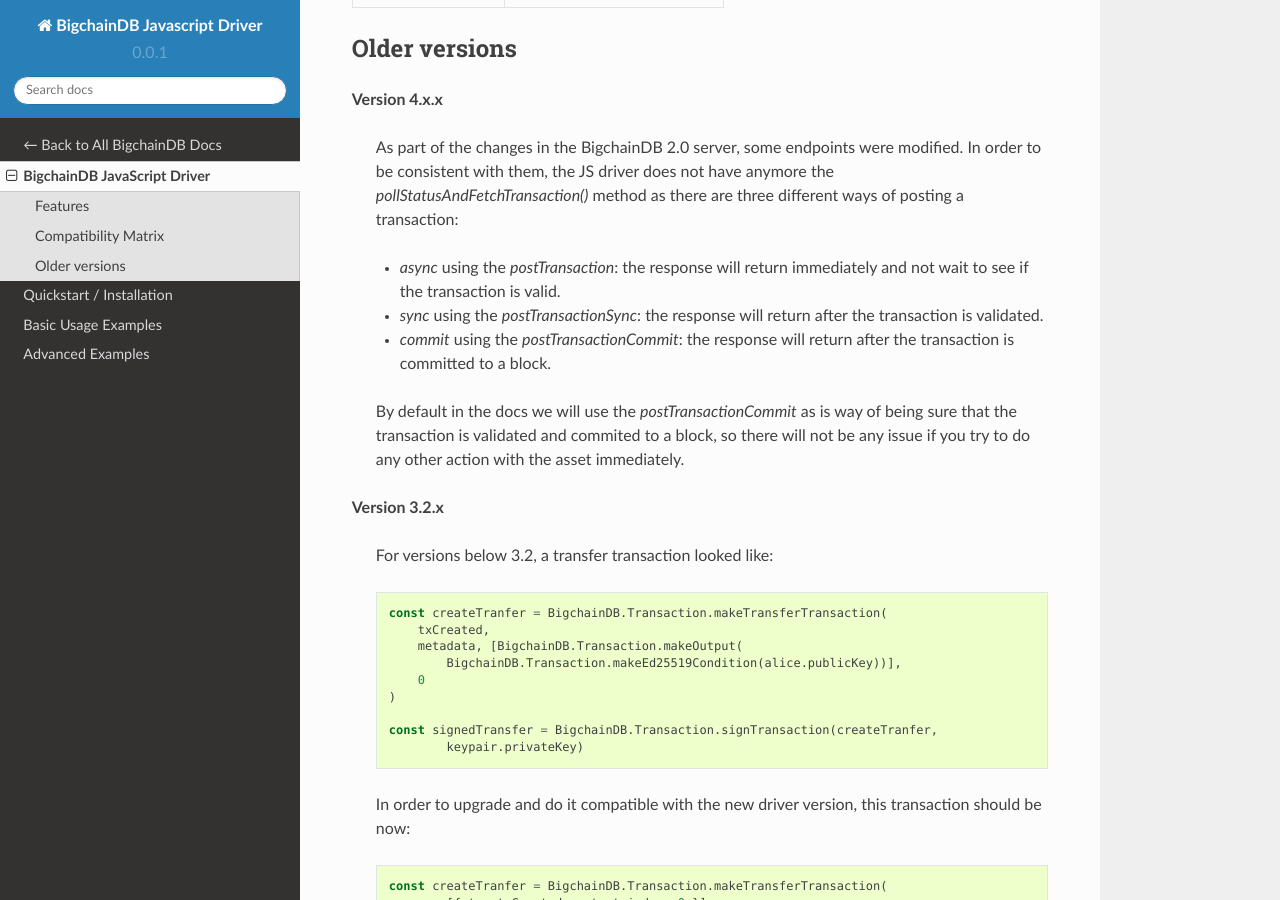
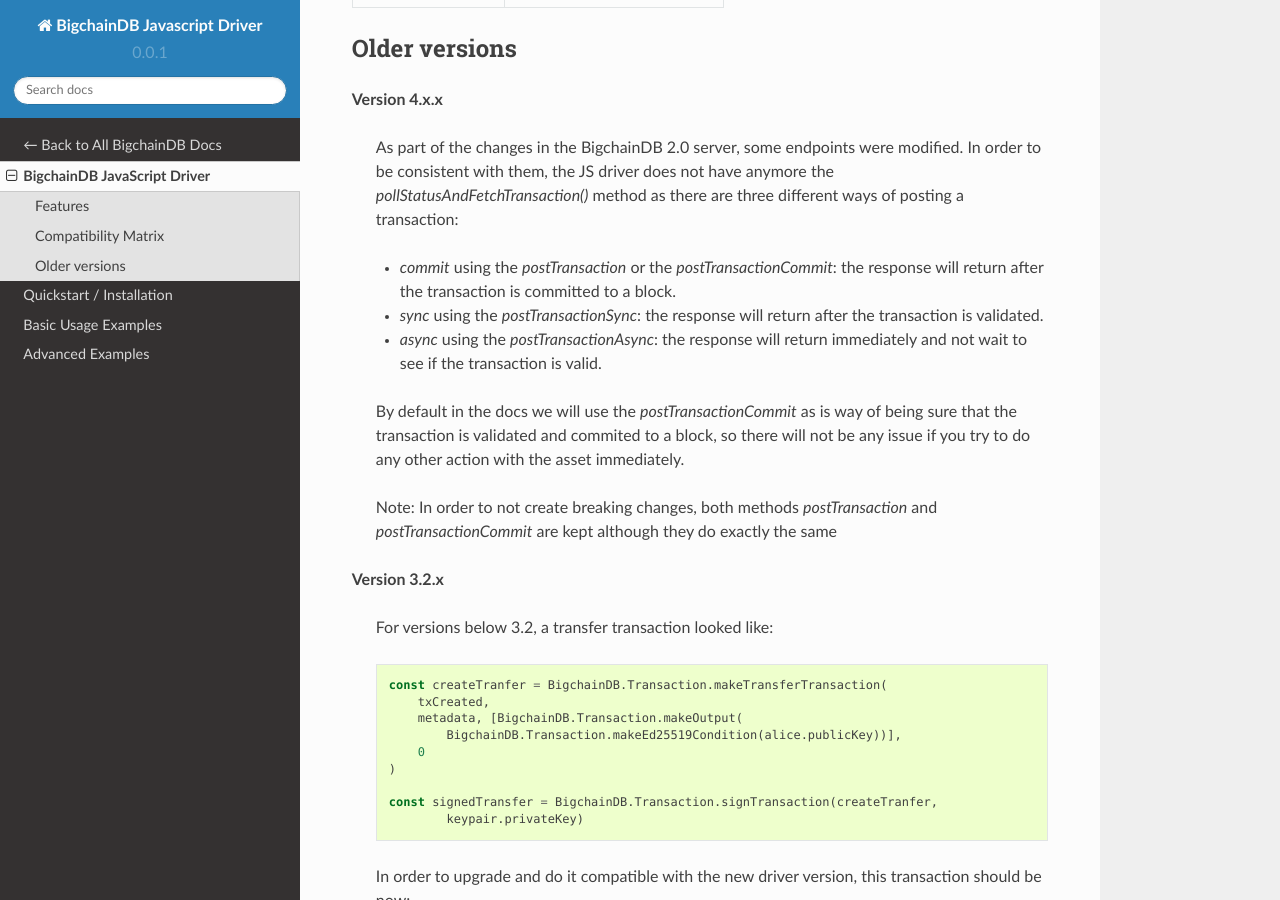
Before and after one commit to bigchaindb/js-bigchaindb-driver, a Sphinx documentation site: the page built from docs/source/readme.rst, in a window 1280 px wide and 900 px high, scrolled down 574 px. Built offline with Sphinx 7.4.7 and the Read the Docs theme 2.0.0, drawn with Linux system fonts in a browser that asks for light colours.

Commit message:
update docs

```diff
--- a/docs/source/readme.rst
+++ b/docs/source/readme.rst
@@ -51,13 +51,16 @@
 	anymore the `pollStatusAndFetchTransaction()` method as there are three
 	different ways of posting a transaction:
 
-	- `async` using the `postTransaction`: the response will return immediately and not wait to see if the transaction is valid.
+	- `commit` using the `postTransaction` or the `postTransactionCommit`: the response will return after the transaction is committed to a block.
 	- `sync` using the `postTransactionSync`: the response will return after the transaction is validated.
-	- `commit` using the `postTransactionCommit`: the response will return after the transaction is committed to a block.
+	- `async` using the `postTransactionAsync`: the response will return immediately and not wait to see if the transaction is valid.
 
 	By default in the docs we will use the `postTransactionCommit` as is way of
 	being sure that the transaction is validated and commited to a block, so
 	there will not be any issue if you try to do any other action with the asset immediately.
+
+	Note: In order to not create breaking changes, both methods `postTransaction` and `postTransactionCommit` are kept although
+	they do exactly the same
 
 
 **Version 3.2.x**
```
